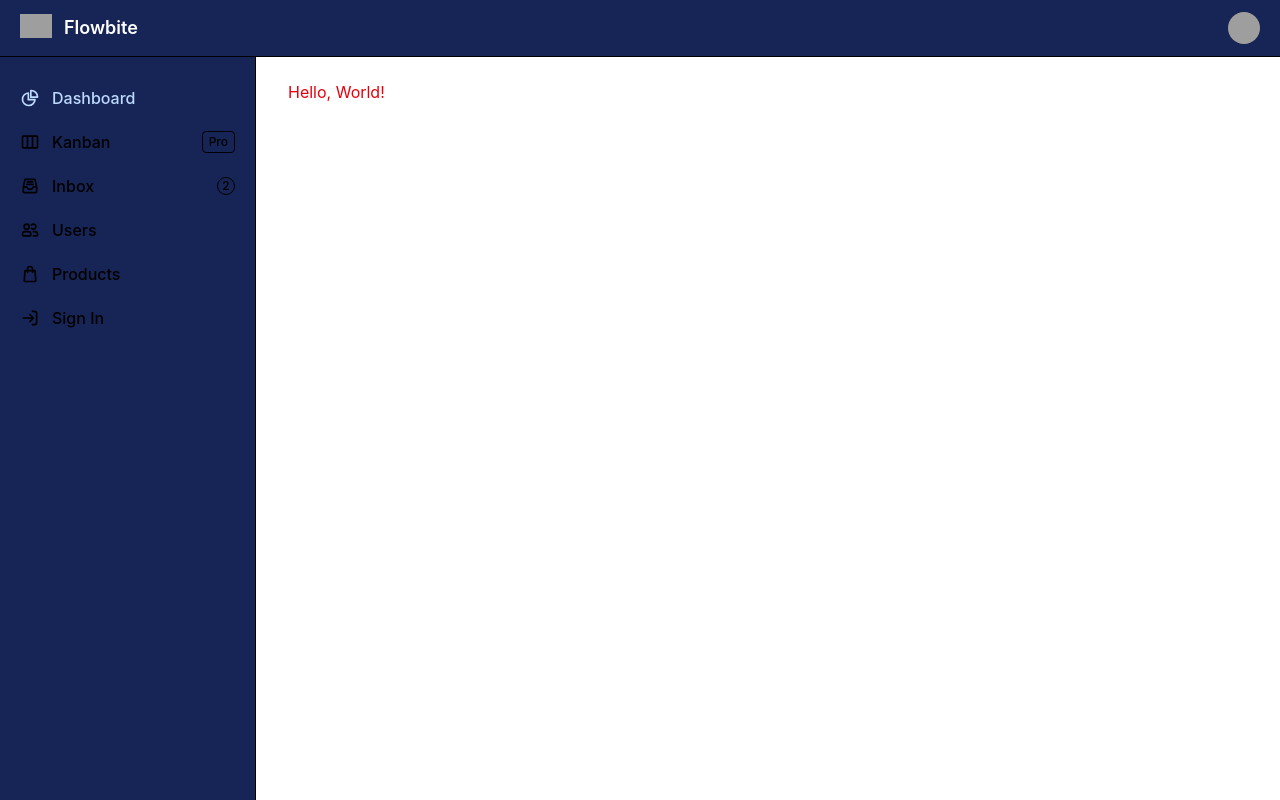
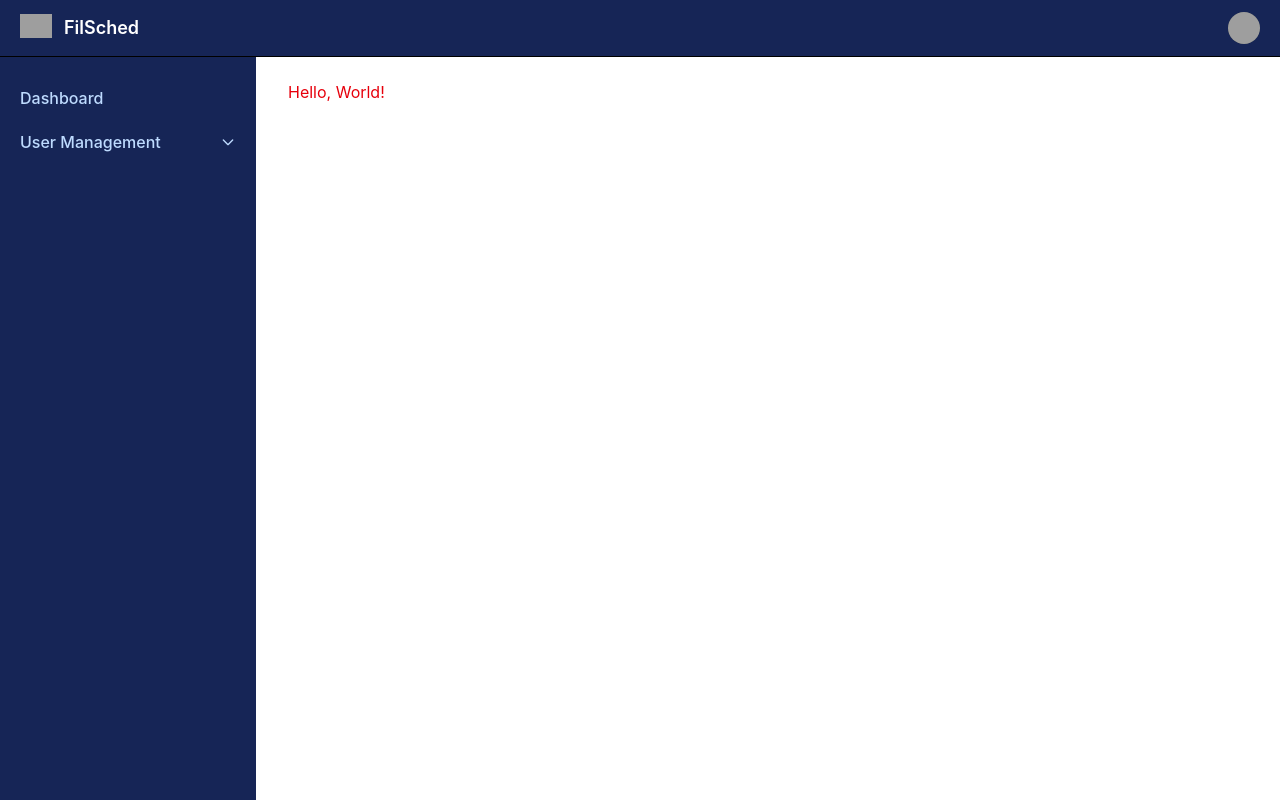
Before and after one commit to ChaClyde/RNLCollab, a React (Vite) app in the folder client/: page / in a window 1280 px wide. Built offline with nearby package versions, Linux system fonts and the light colour scheme; grey boxes are pictures that could not be loaded.

Commit message:
Updated sidebar

```diff
--- a/client/src/layout/AppHeader.tsx
+++ b/client/src/layout/AppHeader.tsx
@@ -1,3 +1,4 @@
+import { Link } from "react-router-dom";
 import { useHeader } from "../contexts/HeaderContext";
 import { useSidebar } from "../contexts/SidebarContext"
 
@@ -44,7 +45,7 @@ const AppHeader = () => {
                             </button>
                             <a href="https://flowbite.com" className="flex ms-2 md:me-24">
                                 <img src="https://flowbite.com/docs/images/logo.svg" className="h-6 me-3" alt="FlowBite Logo" />
-                                <span className="self-center text-lg text-white font-semibold whitespace-nowrap dark:text-white">Flowbite</span>
+                                <span className="self-center text-lg text-white font-semibold whitespace-nowrap dark:text-white">FilSched</span>
                             </a>
                         </div>
                         <div className="flex items-center">
@@ -77,14 +78,14 @@ const AppHeader = () => {
                                     id="dropdown-user">
                                     <div className="px-4 py-3 border-b border-default-medium" role="none">
                                         <p className="text-sm font-medium text-heading" role="none">
-                                            Neil Sims
+                                            Super Admin
                                         </p>
                                         <p className="text-sm text-body truncate" role="none">
-                                            neil.sims@flowbite.com
+                                            superAdmin@gmail.com
                                         </p>
                                     </div>
                                     <ul className="p-2 text-sm text-body font-medium " role="none">
-                                        <li>
+                                        {/* <li>
                                             <a href="#" className="inline-flex items-center w-full p-2 rounded-lg hover:bg-linear-to-r from-blue-100 to-blue-900 hover:text-black hover:text-heading" role="menuitem">Dashboard</a>
                                         </li>
                                         <li>
@@ -92,9 +93,9 @@ const AppHeader = () => {
                                         </li>
                                         <li>
                                             <a href="#" className="inline-flex items-center w-full p-2 rounded-lg hover:bg-blue-500/50 hover:text-heading" role="menuitem">Earnings</a>
-                                        </li>
+                                        </li> */}
                                         <li>
-                                            <a href="#" className="inline-flex items-center w-full p-2 rounded-lg hover:bg-blue-500/50 hover:text-heading" role="menuitem">Sign out</a>
+                                            <Link to="#" className="inline-flex items-center w-full p-2 rounded-lg hover:bg-blue-500/50 hover:text-heading" role="menuitem">Sign out</Link>
                                         </li>
                                     </ul>
                                 </div>
--- a/client/src/layout/AppSidebar.tsx
+++ b/client/src/layout/AppSidebar.tsx
@@ -1,70 +1,132 @@
+import { useState } from "react"
 import { useSidebar } from "../contexts/SidebarContext"
-
+import { Link } from "react-router-dom"
 
 const AppSidebar = () => {
     const { isOpen, toggleSidebar } = useSidebar()
 
+    const [openMenus, setOpenMenus] = useState({})
+
+    const toggleMenu = (menu) => {
+        setOpenMenus((prev) => ({
+            ...prev,
+            [menu]: !prev[menu],
+        }))
+    }
+
+    const sidebarItems = [
+        {
+            text: "Dashboard",
+            path: "/roles",
+        },
+        {
+            text: "User Management",
+            children: [
+                {
+                    text: "Roles & Permissions",
+                    path: "/roles-permissions",
+
+                },
+                {
+                    text: "All Users",
+                    path: "/users",
+                },
+            ],
+        },
+    ]
+
     return (
         <>
             {!isOpen && (
-                <div className="fixed inset-0 z-30 blur-lg sm:hidden"
+                <div
+                    className="fixed inset-0 z-30 blur-lg sm:hidden"
                     onClick={toggleSidebar}
                 />
             )}
+
             <aside
-                id="top-bar-sidebar"
                 className={`fixed top-0 left-0 z-40 w-64 h-full transition-transform
-                    ${isOpen ? "-translate-x-full"
-                        : "translate-x-0"}
-                    sm:translate-x-0`
-                }
-                aria-label="Sidebar"
+                ${isOpen ? "-translate-x-full" : "translate-x-0"}
+                sm:translate-x-0`}
             >
-                <div className="h-full px-3 py-20 overflow-y-auto bg-blue-950 border-e border-default">
+                <div className="h-full px-3 py-20 overflow-y-auto bg-blue-950">
 
                     <ul className="space-y-2 font-medium">
-                        <li>
-                            <a href="#" className="flex items-center px-2 py-1.5 text-body rounded-lg hover:bg-linear-to-r from-blue-100 to-blue-900 text-blue-200 hover:text-black hover:text-fg-brand group">
-                                <svg className="w-5 h-5 transition duration-75 group-hover:text-fg-brand" aria-hidden="true" xmlns="http://www.w3.org/2000/svg" width="24" height="24" fill="none" viewBox="0 0 24 24"><path stroke="currentColor" stroke-linecap="round" stroke-linejoin="round" stroke-width="2" d="M10 6.025A7.5 7.5 0 1 0 17.975 14H10V6.025Z" /><path stroke="currentColor" stroke-linecap="round" stroke-linejoin="round" stroke-width="2" d="M13.5 3c-.169 0-.334.014-.5.025V11h7.975c.011-.166.025-.331.025-.5A7.5 7.5 0 0 0 13.5 3Z" /></svg>
-                                <span className="ms-3">Dashboard</span>
-                            </a>
-                        </li>
-                        <li>
-                            <a href="#" className="flex items-center px-2 py-1.5 text-body rounded-lg hover:bg-blue-500/50 hover:text-fg-brand group">
-                                <svg className="shrink-0 w-5 h-5 transition duration-75 group-hover:text-fg-brand" aria-hidden="true" xmlns="http://www.w3.org/2000/svg" width="24" height="24" fill="none" viewBox="0 0 24 24"><path stroke="currentColor" stroke-linecap="round" stroke-linejoin="round" stroke-width="2" d="M15 5v14M9 5v14M4 5h16a1 1 0 0 1 1 1v12a1 1 0 0 1-1 1H4a1 1 0 0 1-1-1V6a1 1 0 0 1 1-1Z" /></svg>
-                                <span className="flex-1 ms-3 whitespace-nowrap">Kanban</span>
-                                <span className="bg-neutral-secondary-medium border border-default-medium text-heading text-xs font-medium px-1.5 py-0.5 rounded-sm">Pro</span>
-                            </a>
-                        </li>
-                        <li>
-                            <a href="#" className="flex items-center px-2 py-1.5 text-body rounded-lg hover:bg-blue-500/50 hover:text-fg-brand group">
-                                <svg className="shrink-0 w-5 h-5 transition duration-75 group-hover:text-fg-brand" aria-hidden="true" xmlns="http://www.w3.org/2000/svg" width="24" height="24" fill="none" viewBox="0 0 24 24"><path stroke="currentColor" stroke-linecap="round" stroke-linejoin="round" stroke-width="2" d="M4 13h3.439a.991.991 0 0 1 .908.6 3.978 3.978 0 0 0 7.306 0 .99.99 0 0 1 .908-.6H20M4 13v6a1 1 0 0 0 1 1h14a1 1 0 0 0 1-1v-6M4 13l2-9h12l2 9M9 7h6m-7 3h8" /></svg>
-                                <span className="flex-1 ms-3 whitespace-nowrap">Inbox</span>
-                                <span className="inline-flex items-center justify-center w-4.5 h-4.5 ms-2 text-xs font-medium text-fg-danger-strong bg-danger-soft border border-danger-subtle rounded-full">2</span>
-                            </a>
-                        </li>
-                        <li>
-                            <a href="#" className="flex items-center px-2 py-1.5 text-body rounded-lg hover:bg-blue-500/50 hover:text-fg-brand group">
-                                <svg className="shrink-0 w-5 h-5 transition duration-75 group-hover:text-fg-brand" aria-hidden="true" xmlns="http://www.w3.org/2000/svg" width="24" height="24" fill="none" viewBox="0 0 24 24"><path stroke="currentColor" stroke-linecap="round" stroke-width="2" d="M16 19h4a1 1 0 0 0 1-1v-1a3 3 0 0 0-3-3h-2m-2.236-4a3 3 0 1 0 0-4M3 18v-1a3 3 0 0 1 3-3h4a3 3 0 0 1 3 3v1a1 1 0 0 1-1 1H4a1 1 0 0 1-1-1Zm8-10a3 3 0 1 1-6 0 3 3 0 0 1 6 0Z" /></svg>
-                                <span className="flex-1 ms-3 whitespace-nowrap">Users</span>
-                            </a>
-                        </li>
-                        <li>
-                            <a href="#" className="flex items-center px-2 py-1.5 text-body rounded-lg hover:bg-blue-500/50 hover:text-fg-brand group">
-                                <svg className="shrink-0 w-5 h-5 transition duration-75 group-hover:text-fg-brand" aria-hidden="true" xmlns="http://www.w3.org/2000/svg" width="24" height="24" fill="none" viewBox="0 0 24 24"><path stroke="currentColor" stroke-linecap="round" stroke-linejoin="round" stroke-width="2" d="M9 10V6a3 3 0 0 1 3-3v0a3 3 0 0 1 3 3v4m3-2 .917 11.923A1 1 0 0 1 17.92 21H6.08a1 1 0 0 1-.997-1.077L6 8h12Z" /></svg>
-                                <span className="flex-1 ms-3 whitespace-nowrap">Products</span>
-                            </a>
-                        </li>
-                        <li>
-                            <a href="#" className="flex items-center px-2 py-1.5 text-body rounded-lg hover:bg-blue-500/50 hover:text-fg-brand group">
-                                <svg className="shrink-0 w-5 h-5 transition duration-75 group-hover:text-fg-brand" aria-hidden="true" xmlns="http://www.w3.org/2000/svg" width="24" height="24" fill="none" viewBox="0 0 24 24"><path stroke="currentColor" stroke-linecap="round" stroke-linejoin="round" stroke-width="2" d="M16 12H4m12 0-4 4m4-4-4-4m3-4h2a3 3 0 0 1 3 3v10a3 3 0 0 1-3 3h-2" /></svg>
-                                <span className="flex-1 ms-3 whitespace-nowrap">Sign In</span>
-                            </a>
-                        </li>
+
+                        {sidebarItems.map((item, index) => (
+                            <li key={index}>
+
+                                {/* NORMAL LINK */}
+                                {!item.children && (
+                                    <Link
+                                        to={item.path}
+                                        className="flex items-center px-2 py-1.5 text-blue-200 rounded-lg hover:bg-blue-800"
+                                    >
+                                        <span>{item.text}</span>
+                                    </Link>
+                                )}
+
+                                {/* DROPDOWN */}
+                                {item.children && (
+                                    <>
+                                        <button
+                                            onClick={() => toggleMenu(item.text)}
+                                            className="
+                                                w-full flex items-center justify-between
+                                                px-2 py-1.5
+                                                text-blue-200 rounded-lg
+                                                hover:bg-blue-800
+                                            "
+                                        >
+                                            <span>{item.text}</span>
+
+                                            <svg
+                                                className={`w-4 h-4 transition-transform duration-300
+                                                ${openMenus[item.text] ? "rotate-180" : ""}`}
+                                                fill="none"
+                                                stroke="currentColor"
+                                                viewBox="0 0 24 24"
+                                            >
+                                                <path
+                                                    strokeLinecap="round"
+                                                    strokeLinejoin="round"
+                                                    strokeWidth="2"
+                                                    d="M19 9l-7 7-7-7"
+                                                />
+                                            </svg>
+                                        </button>
+
+                                        <ul
+                                            className={`
+                                                overflow-hidden transition-all duration-300
+                                                ${openMenus[item.text]
+                                                    ? "max-h-40 mt-2"
+                                                    : "max-h-0"}
+                                            `}
+                                        >
+                                            {item.children.map((child, childIndex) => (
+                                                <li key={childIndex}>
+                                                    <Link
+                                                        to={child.path}
+                                                        className="
+                                                            block pl-8 py-2 text-sm
+                                                            text-blue-200
+                                                            hover:bg-blue-800
+                                                            rounded-lg
+                                                        "
+                                                    >
+                                                        {child.text}
+                                                    </Link>
+                                                </li>
+                                            ))}
+                                        </ul>
+                                    </>
+                                )}
+                            </li>
+                        ))}
                     </ul>
                 </div>
             </aside>
-
         </>
     )
 }
```
